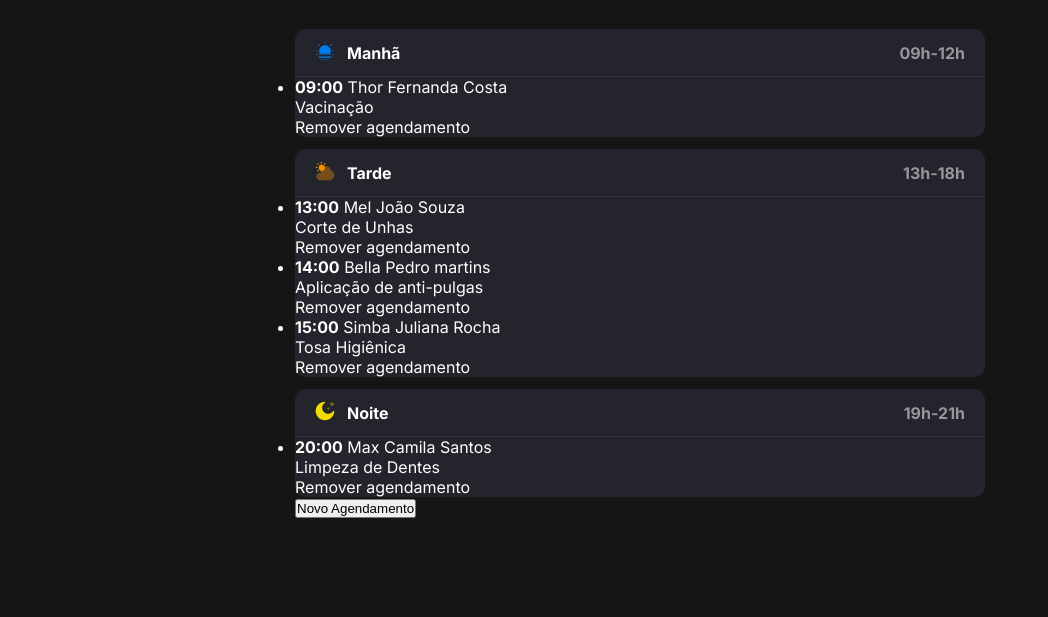
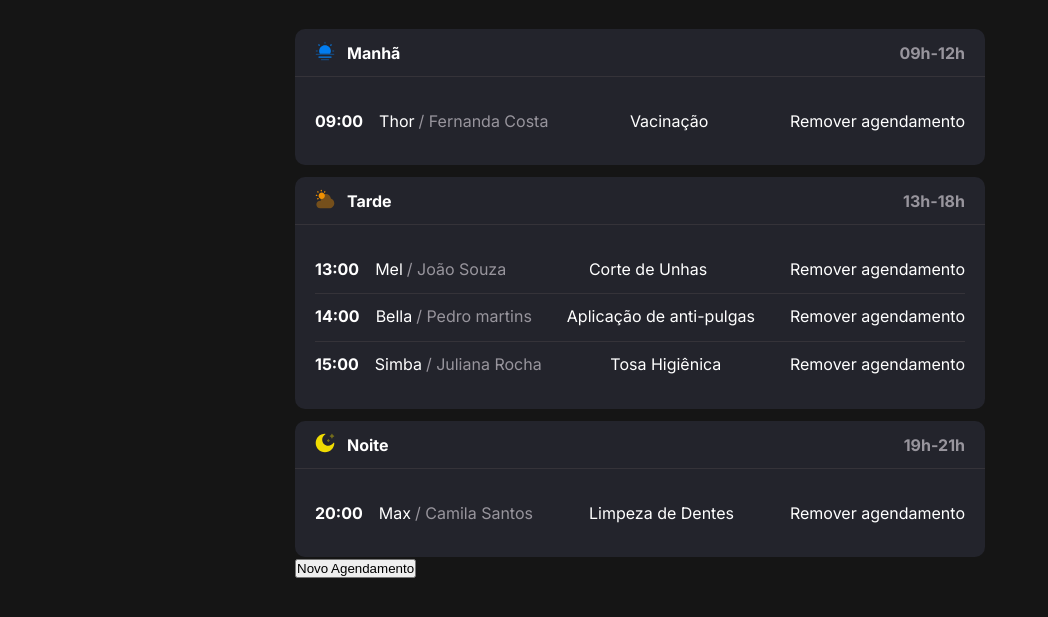
Before and after one commit to wellingtonbarbosadev/projeto-petshop, a plain HTML site: page index.html in a window 1280 px wide. Shown: the part 139-756 px from the top of the page, without its empty margins (0-1048 px from the left). Drawn offline with Linux system fonts and the light colour scheme.

Commit message:
adiciona estilos para a lista de itens na seção de períodos de agendamento

```diff
--- a/styles/sections/schedule-period.css
+++ b/styles/sections/schedule-period.css
@@ -47,3 +47,39 @@
     background-color: var(--accent-yellow);
   }
 }
+
+.schedule-period ul {
+  list-style: none;
+  padding: 20px;
+
+  li {
+    display: flex;
+    justify-content: space-between;
+    align-items: center;
+    height: 48px;
+    padding-block: 16px;
+
+    div {
+      display: flex;
+      align-items: center;
+      strong {
+        margin-right: 12px;
+      }
+      gap: 4px;
+
+      .pet-owner {
+        color: var(--content-secondary);
+
+        &::before {
+          content: "/ ";
+        }
+      }
+    }
+
+    & + & {
+      padding-top: 12px;
+      border-top: 1px solid var(--border-divisor);
+    }
+
+  }
+}
```
